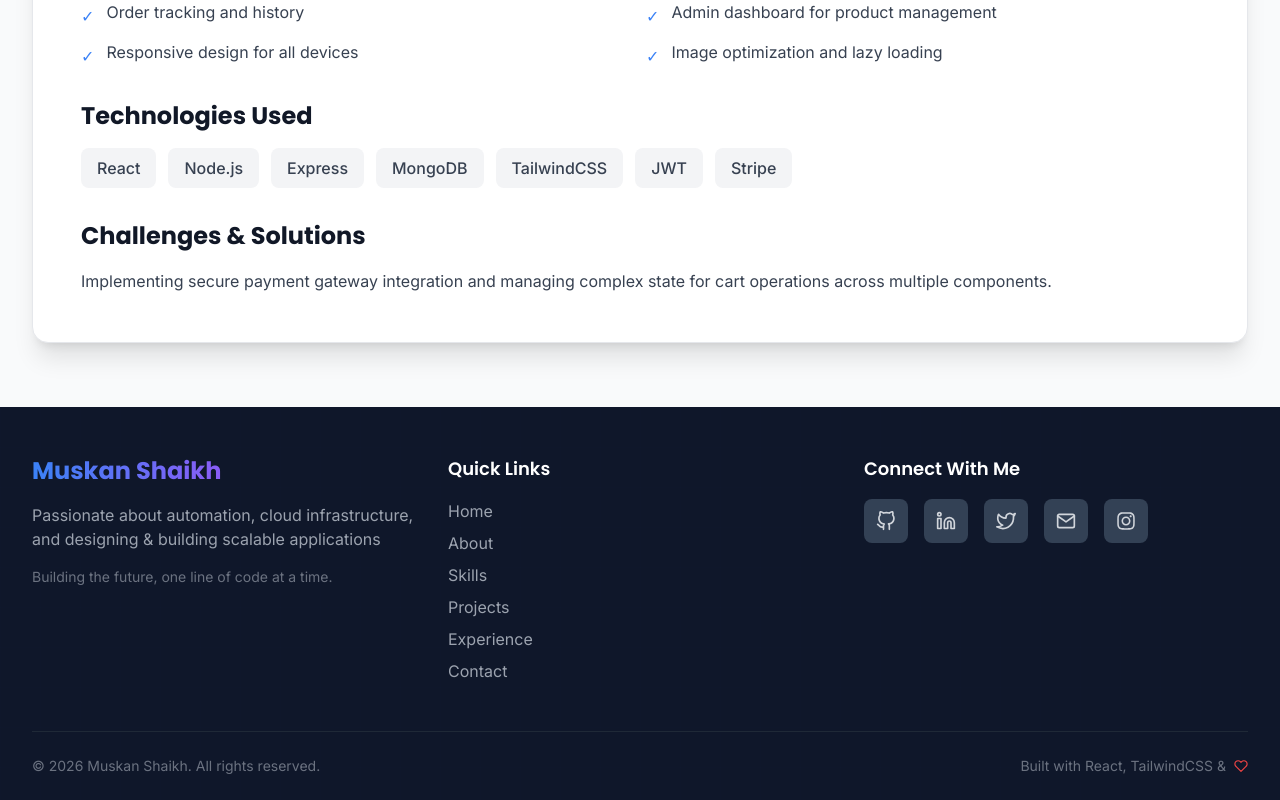
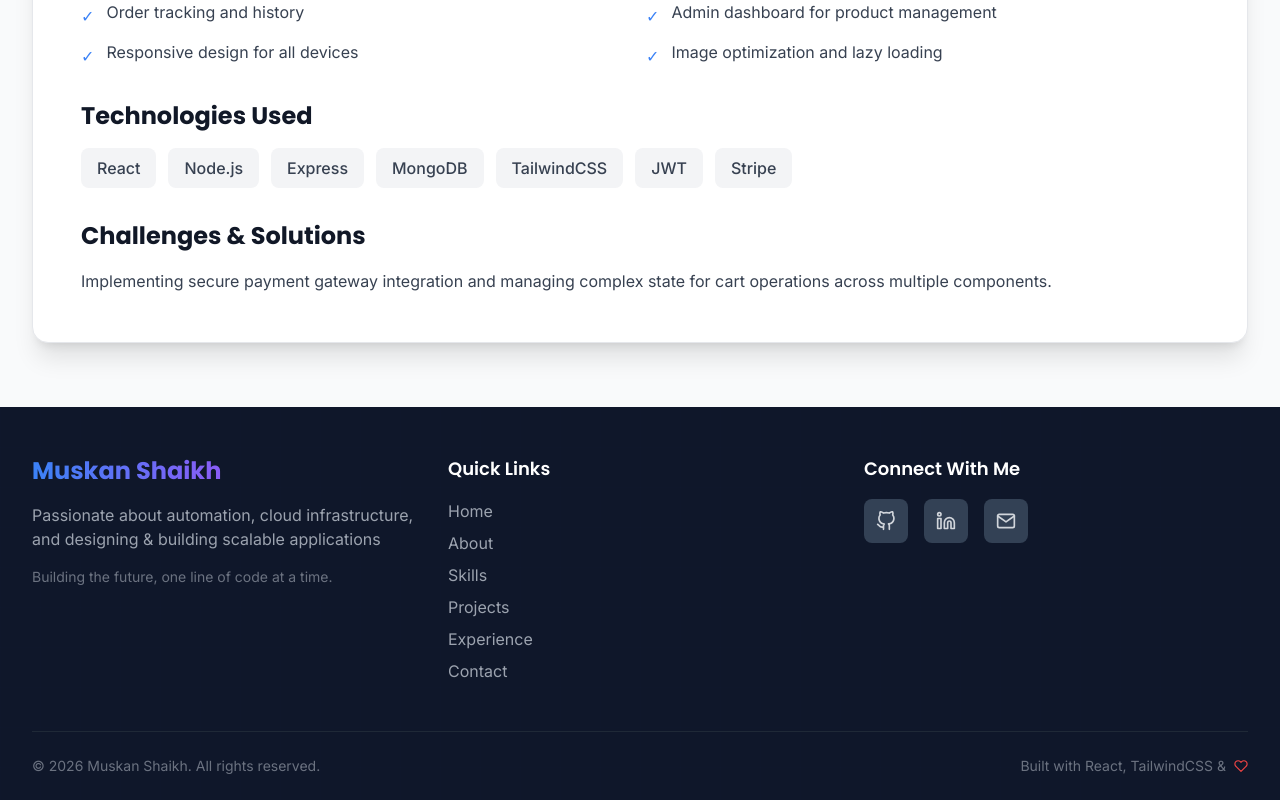
Before and after one commit to muskan1024/Portfolio, a React (Vite) app: page /project/1 in a window 1280 px wide. Shown: the part 1005-1805 px from the top of the page. Built offline with nearby package versions, Linux system fonts and the light colour scheme; no server answers.

Commit message:
Updated footer

```diff
--- a/src/components/common/Footer.jsx
+++ b/src/components/common/Footer.jsx
@@ -1,15 +1,15 @@
-import { motion } from 'framer-motion';
+import { motion } from "framer-motion";
 import {
   FiGithub,
   FiLinkedin,
   FiTwitter,
   FiMail,
   FiArrowUp,
-  FiHeart
-} from 'react-icons/fi';
-import { FaInstagram } from 'react-icons/fa';
-import { SOCIAL_LINKS, SITE_INFO, NAV_LINKS } from '@/utils/constants';
-import { smoothScrollTo } from '@/utils/helpers';
+  FiHeart,
+} from "react-icons/fi";
+import { FaInstagram } from "react-icons/fa";
+import { SOCIAL_LINKS, SITE_INFO, NAV_LINKS } from "@/utils/constants";
+import { smoothScrollTo } from "@/utils/helpers";
 
 const Footer = () => {
   const currentYear = new Date().getFullYear();
@@ -17,13 +17,11 @@ const Footer = () => {
   const socialIcons = {
     github: <FiGithub className="w-5 h-5" />,
     linkedin: <FiLinkedin className="w-5 h-5" />,
-    twitter: <FiTwitter className="w-5 h-5" />,
     email: <FiMail className="w-5 h-5" />,
-    instagram: <FaInstagram className="w-5 h-5" />,
   };
 
   const scrollToTop = () => {
-    window.scrollTo({ top: 0, behavior: 'smooth' });
+    window.scrollTo({ top: 0, behavior: "smooth" });
   };
 
   return (
@@ -39,9 +37,7 @@ const Footer = () => {
             <h3 className="text-2xl font-bold gradient-text">
               {SITE_INFO.name}
             </h3>
-            <p className="text-gray-400">
-              {SITE_INFO.tagline}
-            </p>
+            <p className="text-gray-400">{SITE_INFO.tagline}</p>
             <p className="text-sm text-gray-500">
               Building the future, one line of code at a time.
             </p>
@@ -66,7 +62,9 @@ const Footer = () => {
 
           {/* Social Links */}
           <div className="space-y-4">
-            <h4 className="text-lg font-semibold text-white">Connect With Me</h4>
+            <h4 className="text-lg font-semibold text-white">
+              Connect With Me
+            </h4>
             <div className="flex gap-4">
               {Object.entries(SOCIAL_LINKS).map(([platform, url]) => (
                 <motion.a
@@ -93,7 +91,8 @@ const Footer = () => {
               © {currentYear} {SITE_INFO.name}. All rights reserved.
             </p>
             <p className="text-sm text-gray-500 flex items-center gap-2">
-              Built with React, TailwindCSS & <FiHeart className="text-red-500" />
+              Built with React, TailwindCSS &{" "}
+              <FiHeart className="text-red-500" />
             </p>
           </div>
         </div>
--- a/src/components/sections/Contact.jsx
+++ b/src/components/sections/Contact.jsx
@@ -1,7 +1,7 @@
-import { motion } from 'framer-motion';
-import { FiMail, FiMapPin, FiPhone } from 'react-icons/fi';
-import { CONTACT_INFO } from '@/utils/constants';
-import ContactForm from '../ui/ContactForm';
+import { motion } from "framer-motion";
+import { FiMail, FiMapPin, FiPhone } from "react-icons/fi";
+import { CONTACT_INFO } from "@/utils/constants";
+import ContactForm from "../ui/ContactForm";
 
 const Contact = () => {
   return (
@@ -35,7 +35,8 @@ const Contact = () => {
                 Get in Touch
               </h3>
               <p className="text-gray-600 dark:text-gray-400 mb-8">
-                I'm always open to discussing new projects, creative ideas, or opportunities to be part of your vision.
+                I'm always open to discussing new projects, creative ideas, or
+                opportunities to be part of your vision.
               </p>
             </div>
 
@@ -50,8 +51,12 @@ const Contact = () => {
                   <FiMail className="w-6 h-6" />
                 </div>
                 <div>
-                  <p className="text-sm text-gray-500 dark:text-gray-400">Email</p>
-                  <p className="font-semibold text-gray-900 dark:text-white">{CONTACT_INFO.email}</p>
+                  <p className="text-sm text-gray-500 dark:text-gray-400">
+                    Email
+                  </p>
+                  <p className="font-semibold text-gray-900 dark:text-white">
+                    {CONTACT_INFO.email}
+                  </p>
                 </div>
               </motion.a>
 
@@ -63,12 +68,16 @@ const Contact = () => {
                   <FiMapPin className="w-6 h-6" />
                 </div>
                 <div>
-                  <p className="text-sm text-gray-500 dark:text-gray-400">Location</p>
-                  <p className="font-semibold text-gray-900 dark:text-white">{CONTACT_INFO.location}</p>
+                  <p className="text-sm text-gray-500 dark:text-gray-400">
+                    Location
+                  </p>
+                  <p className="font-semibold text-gray-900 dark:text-white">
+                    {CONTACT_INFO.location}
+                  </p>
                 </div>
               </motion.div>
 
-              {CONTACT_INFO.phone && (
+              {/* {CONTACT_INFO.phone && (
                 <motion.a
                   href={`tel:${CONTACT_INFO.phone}`}
                   whileHover={{ x: 10 }}
@@ -82,7 +91,7 @@ const Contact = () => {
                     <p className="font-semibold text-gray-900 dark:text-white">{CONTACT_INFO.phone}</p>
                   </div>
                 </motion.a>
-              )}
+              )} */}
             </div>
 
             {/* Availability Status */}
--- a/src/utils/constants.js
+++ b/src/utils/constants.js
@@ -2,9 +2,9 @@
 export const SOCIAL_LINKS = {
   github: "https://github.com/muskan1024",
   linkedin: "https://www.linkedin.com/in/muskanshaikh1024/",
-  twitter: "https://twitter.com/yourusername",
+  // twitter: "https://twitter.com/yourusername",
   email: "mailto:shaikhmuskan1024@gmail.com",
-  instagram: "https://instagram.com/yourusername",
+  // instagram: "https://instagram.com/yourusername",
 };
 
 // Contact Information
```
